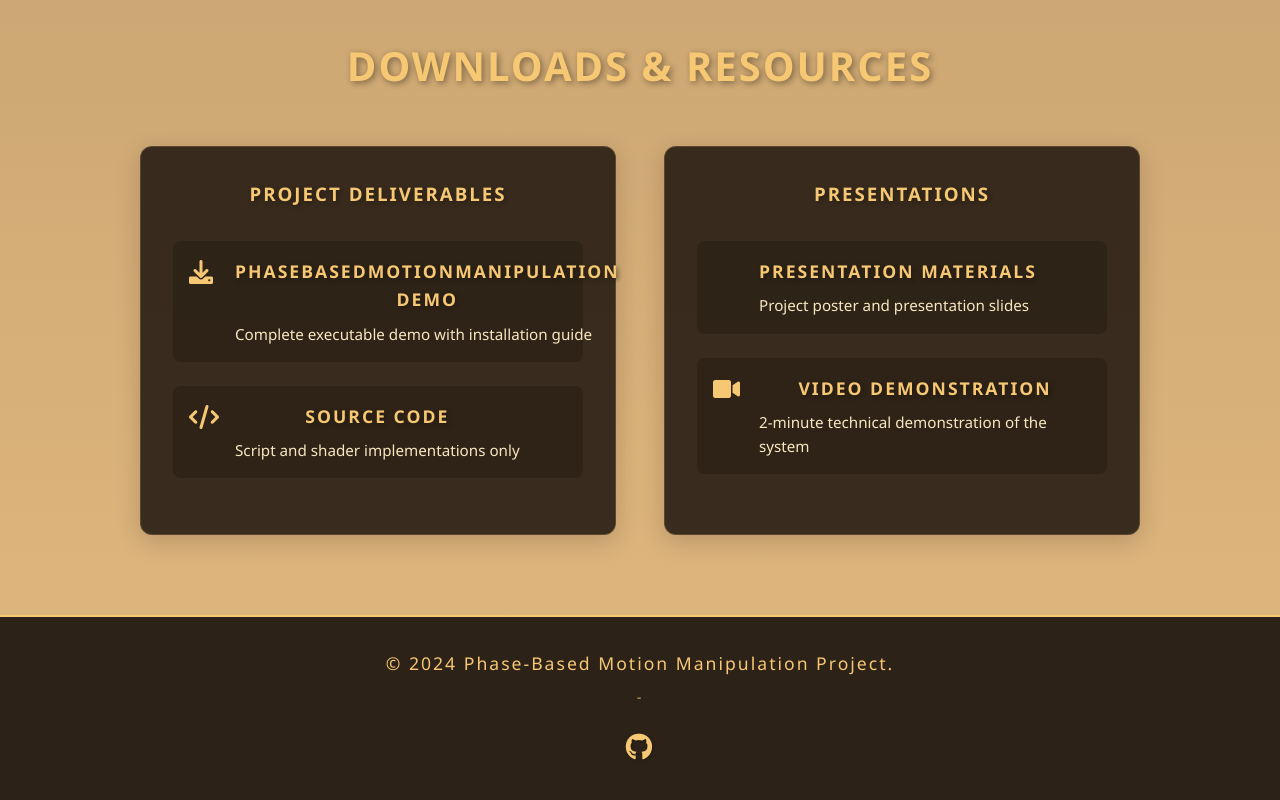
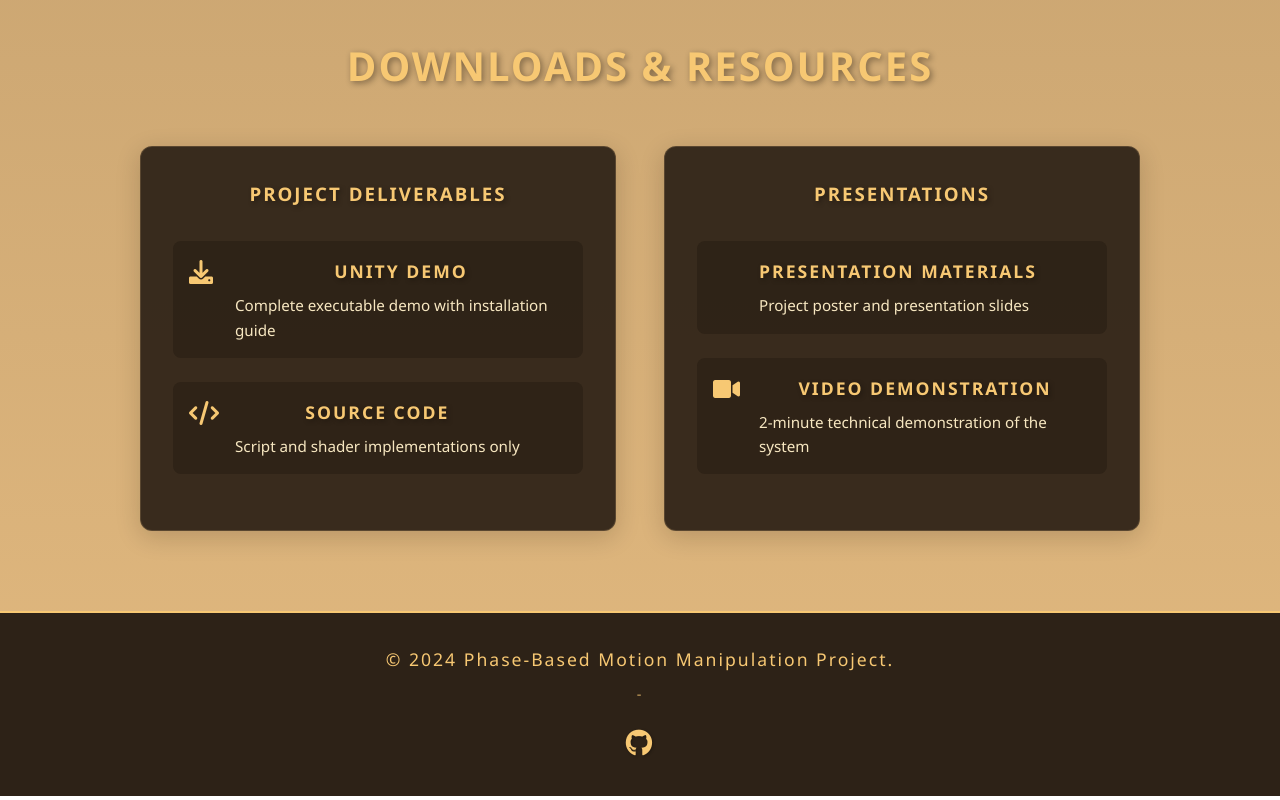
Before and after one commit to chimerasep/PhaseBasedMotionManipulation, a plain HTML site: page index.html in a window 1280 px wide. Shown: the part 10776-11576 px from the top of the page. Drawn offline with Linux system fonts and the light colour scheme; some icons are missing.

Commit message:
Update index.html

```diff
--- a/index.html
+++ b/index.html
@@ -330,7 +330,7 @@
                             <div class="download-item">
                                 <i class="fas fa-download"></i>
                                 <div class="item-info">
-                                    <h4>PhaseBasedMotionManipulation Demo</h4>
+                                    <h4>Unity Demo</h4>
                                     <p>Complete executable demo with installation guide</p>
                                 </div>
                             </div>
```
